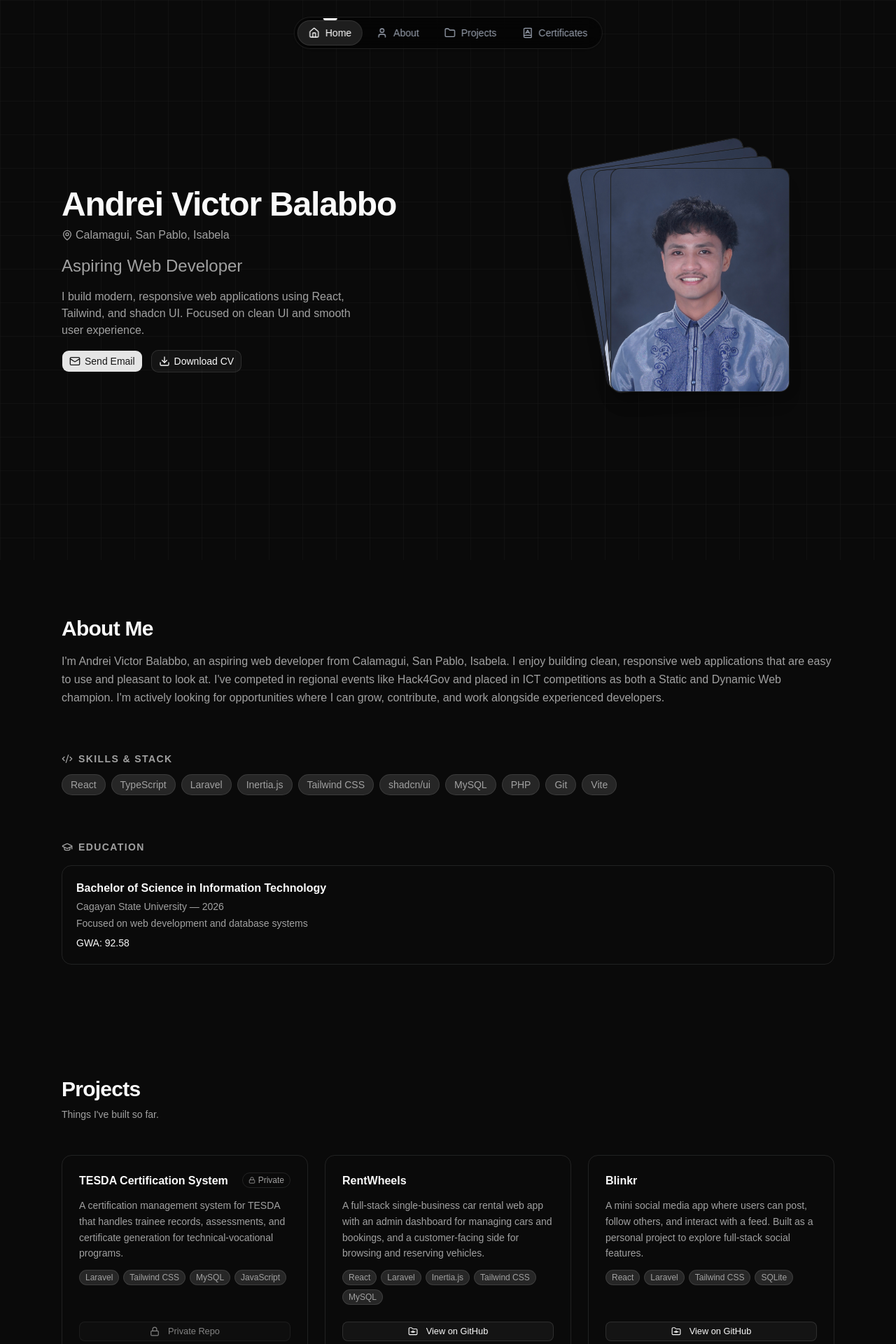
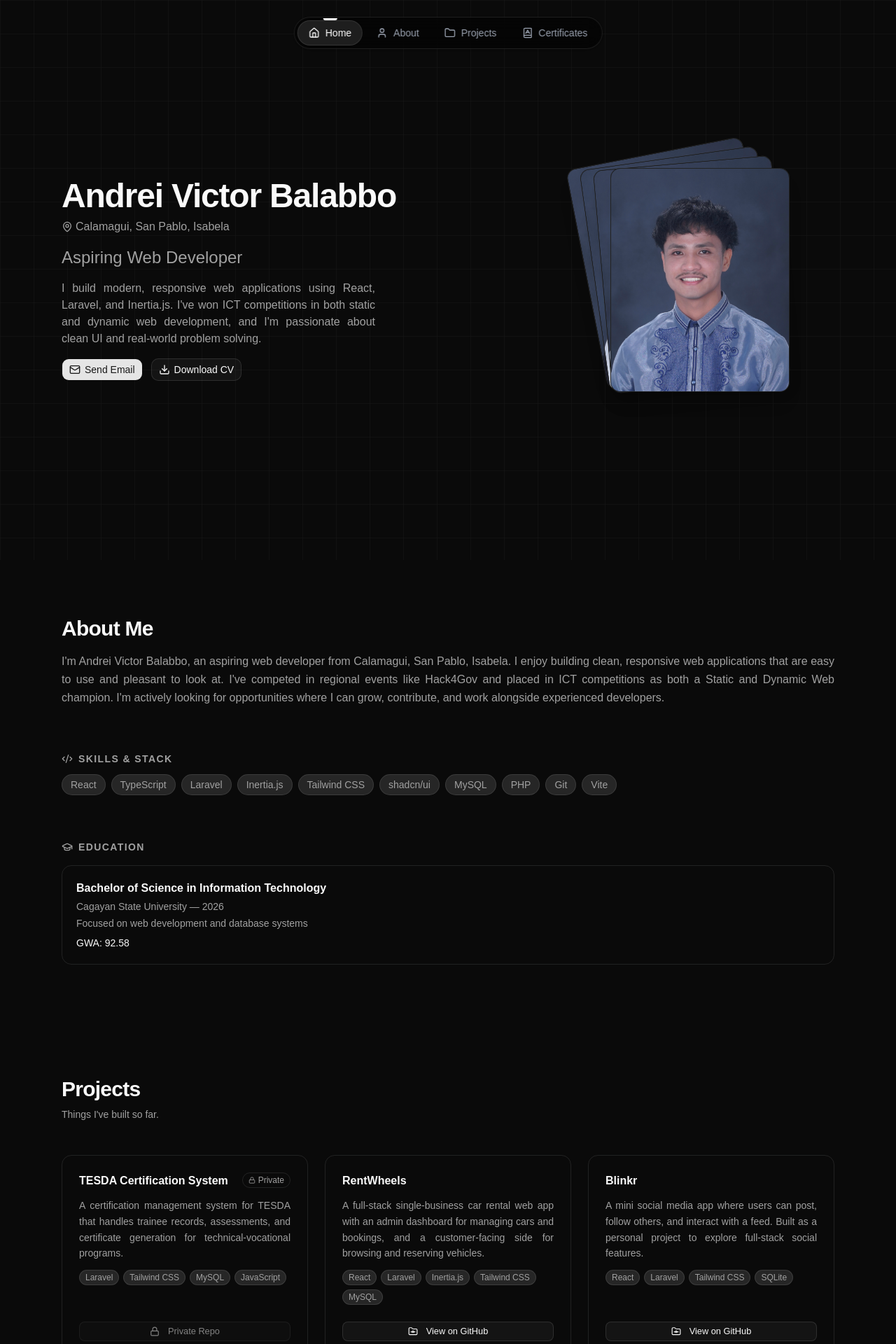
Before and after one commit to Dreisky/Portfolio, a React app: page / in a window 1280 px wide. Shown: the top 1920 px of the page at 70% size. Built offline with nearby package versions, Linux system fonts and the light colour scheme; the HTML template or start-up script is replaced by a standard one.

Commit message:
cleaning

```diff
--- a/src/components/sections/about.tsx
+++ b/src/components/sections/about.tsx
@@ -26,7 +26,7 @@ export default function About({ id }: { id?: string }) {
       {/* Intro */}
       <motion.div className="space-y-4" {...fadeUp}>
         <h2 className="text-3xl font-bold tracking-tight">About Me</h2>
-        <p className="text-muted-foreground text-base leading-relaxed">
+        <p className="text-muted-foreground text-justify text-base leading-relaxed">
           I'm Andrei Victor Balabbo, an aspiring web developer from Calamagui,
           San Pablo, Isabela. I enjoy building clean, responsive web
           applications that are easy to use and pleasant to look at. I've
--- a/src/components/sections/home.tsx
+++ b/src/components/sections/home.tsx
@@ -37,10 +37,12 @@ export default function Home({ id }: { id?: string }) {
 
           <motion.p
             {...fadeUp(0.3)}
-            className="text-sm lg:text-base text-muted-foreground max-w-md mx-auto md:mx-0"
+            className="text-sm lg:text-base text-justify text-muted-foreground max-w-md mx-auto md:mx-0"
           >
-            I build modern, responsive web applications using React, Tailwind,
-            and shadcn UI. Focused on clean UI and smooth user experience.
+            I build modern, responsive web applications using React, Laravel,
+            and Inertia.js. I've won ICT competitions in both static and dynamic
+            web development, and I'm passionate about clean UI and real-world
+            problem solving.
           </motion.p>
 
           <motion.div
--- a/src/components/sections/projects.tsx
+++ b/src/components/sections/projects.tsx
@@ -64,7 +64,7 @@ export default function Projects({ id }: { id?: string }) {
                 )}
               </div>
 
-              <p className="text-sm text-muted-foreground leading-relaxed">
+              <p className="text-sm text-muted-foreground leading-relaxed text-justify">
                 {project.description}
               </p>
 
```
